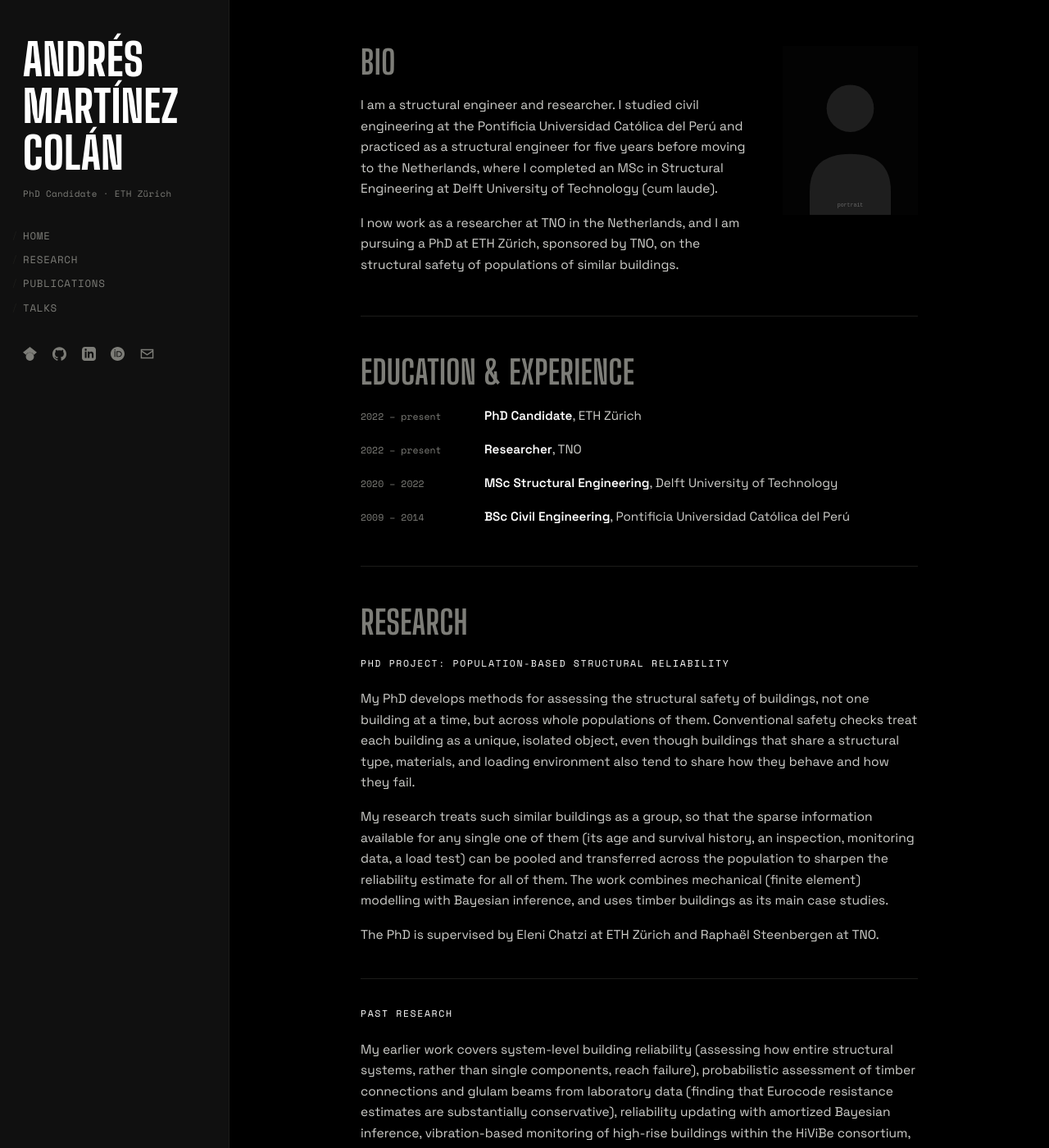
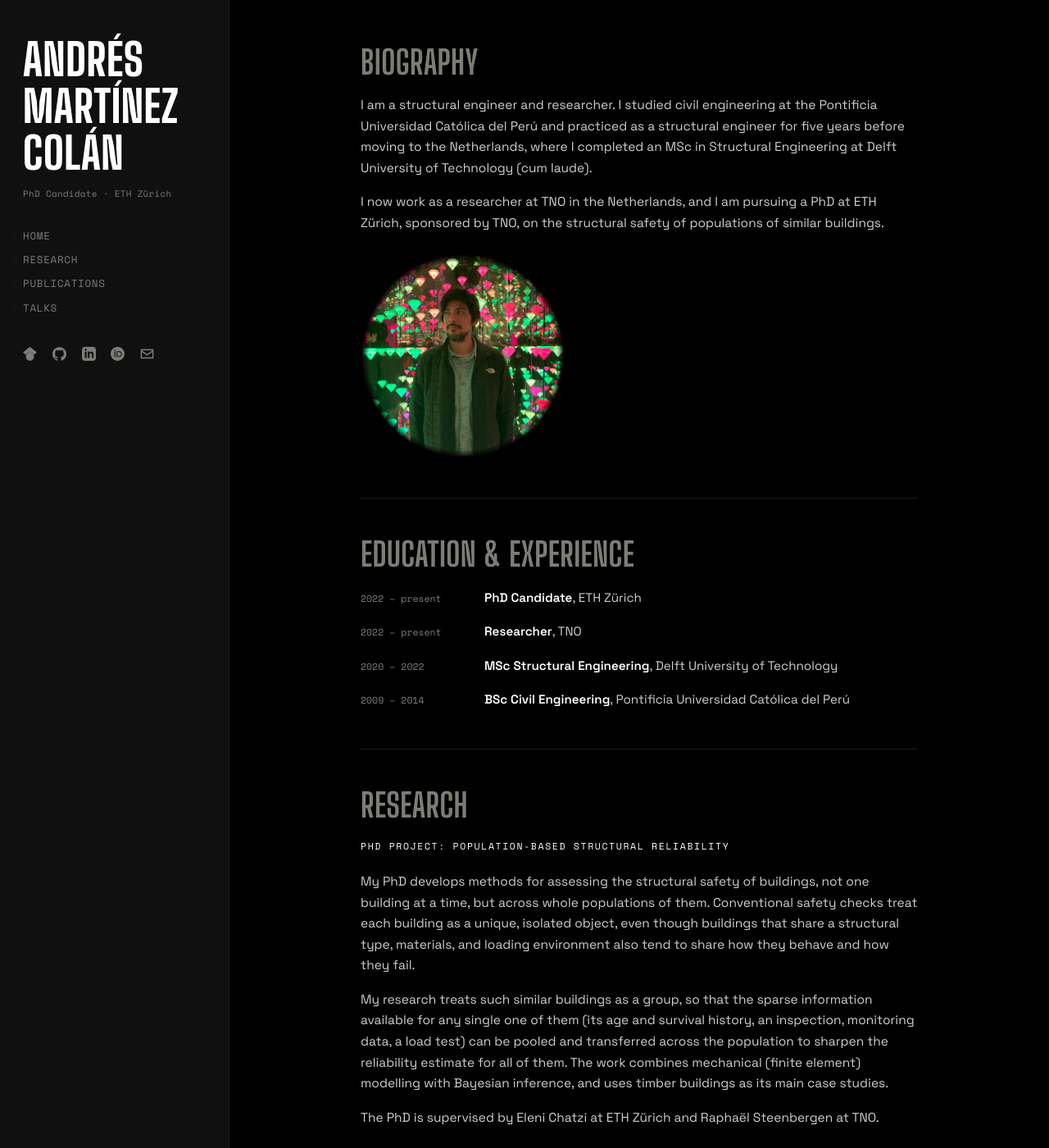
Before and after one commit to martinezcolanai/martinezcolanai.github.io, a Jekyll site: the page built from index.html, in a window 1280 px wide and 1400 px high. Shown: the whole window at 82% size. Built offline with Jekyll 4.4.1, drawn with Linux system fonts in a browser that asks for light colours.

Commit message:
add picture

```diff
--- a/assets/css/main.css
+++ b/assets/css/main.css
@@ -261,21 +261,18 @@ button:focus-visible {
    Bio with portrait
 --------------------------------------------------------------- */
 .bio {
-  display: grid;
-  grid-template-columns: minmax(0, 1fr) 165px;
-  gap: 2.5rem;
-  align-items: start;
+  display: flex;
+  flex-direction: column;
+  gap: 1.5rem;
 }
 
 .bio-photo img {
-  width: 100%;
-  filter: grayscale(100%) contrast(1.15);
-}
-
-@media (max-width: 600px) {
-  .bio { grid-template-columns: 1fr; }
-  .bio-photo { order: -1; }
-  .bio-photo img { width: 140px; }
+  width: 250px;
+  height: 250px;
+  display: block;
+  object-fit: cover;
+  -webkit-mask-image: radial-gradient(circle at 50% 50%, black 65%, transparent 70%);
+  mask-image: radial-gradient(circle at 50% 50%, black 65%, transparent 70%);
 }
 
 /* ---------------------------------------------------------------
--- a/index.html
+++ b/index.html
@@ -6,12 +6,12 @@ description: "Andrés Ignacio Martínez Colán — PhD research on population-ba
 
 <section class="block bio" id="home">
   <div class="bio-text">
-    <p class="eyebrow">Bio</p>
+    <p class="eyebrow">Biography</p>
     <p>I am a structural engineer and researcher. I studied civil engineering at the Pontificia Universidad Católica del Perú and practiced as a structural engineer for five years before moving to the Netherlands, where I completed an MSc in Structural Engineering at Delft University of Technology (cum laude).</p>
     <p>I now work as a researcher at TNO in the Netherlands, and I am pursuing a PhD at ETH Zürich, sponsored by TNO, on the structural safety of populations of similar buildings.</p>
   </div>
   <div class="bio-photo">
-    <img src="{{ '/assets/img/portrait-placeholder.svg' | relative_url }}" alt="Portrait of {{ site.author.name }}">
+    <img src="{{ '/assets/img/portrait.jpeg' | relative_url }}" alt="Portrait of {{ site.author.name }}">
   </div>
 </section>
 
```
Also changed, not shown: assets/img/portrait.jpeg (added).
